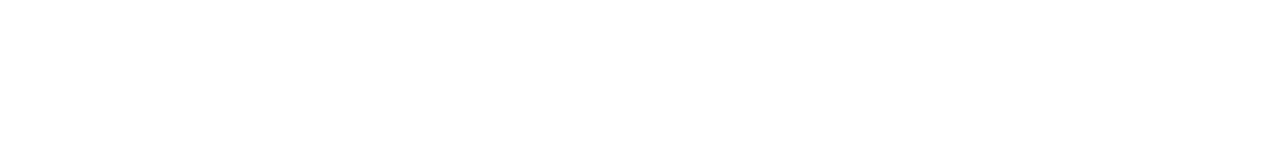
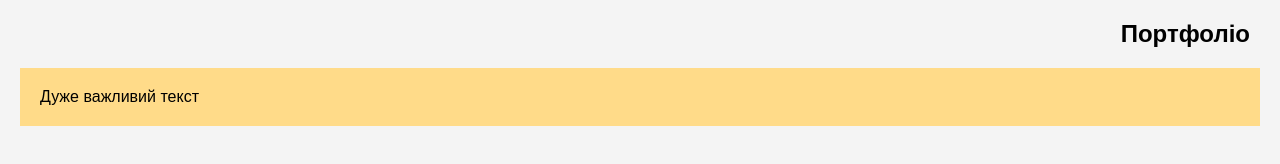
Before and after one commit to bilboba316/portfolio, a plain HTML site: page index.html in a window 1280 px wide. Drawn offline with Linux system fonts and the light colour scheme.

Commit message:
Update index.html

```diff
--- a/index.html
+++ b/index.html
@@ -2,15 +2,28 @@
     <head>
         <title>Portfolio</title>
         <style>
-            square{
-                height:  300px;
-                width: 300px;
-                background: #FFDB89;
+            body {
+                margin: 0;
+                font-family: sans-serif;
+                background-color: #f4f4f4;
+            }
+            .header {
+                text-align: right;
+                padding: 20px 30px 0 0;
+                font-size: 24px;
+                font-weight: bold;
+            }
+            .box{
+                margin: 20px;
+                padding: 20px;
+                background-color: #FFDB89;
             }
         </style>
     </head>
     <body>
-        <div class="square">
+        <div class="header"> Портфоліо</div>
+        <div class="box">
+            Дуже важливий текст
         </div>
     </body>
 </html>
```
